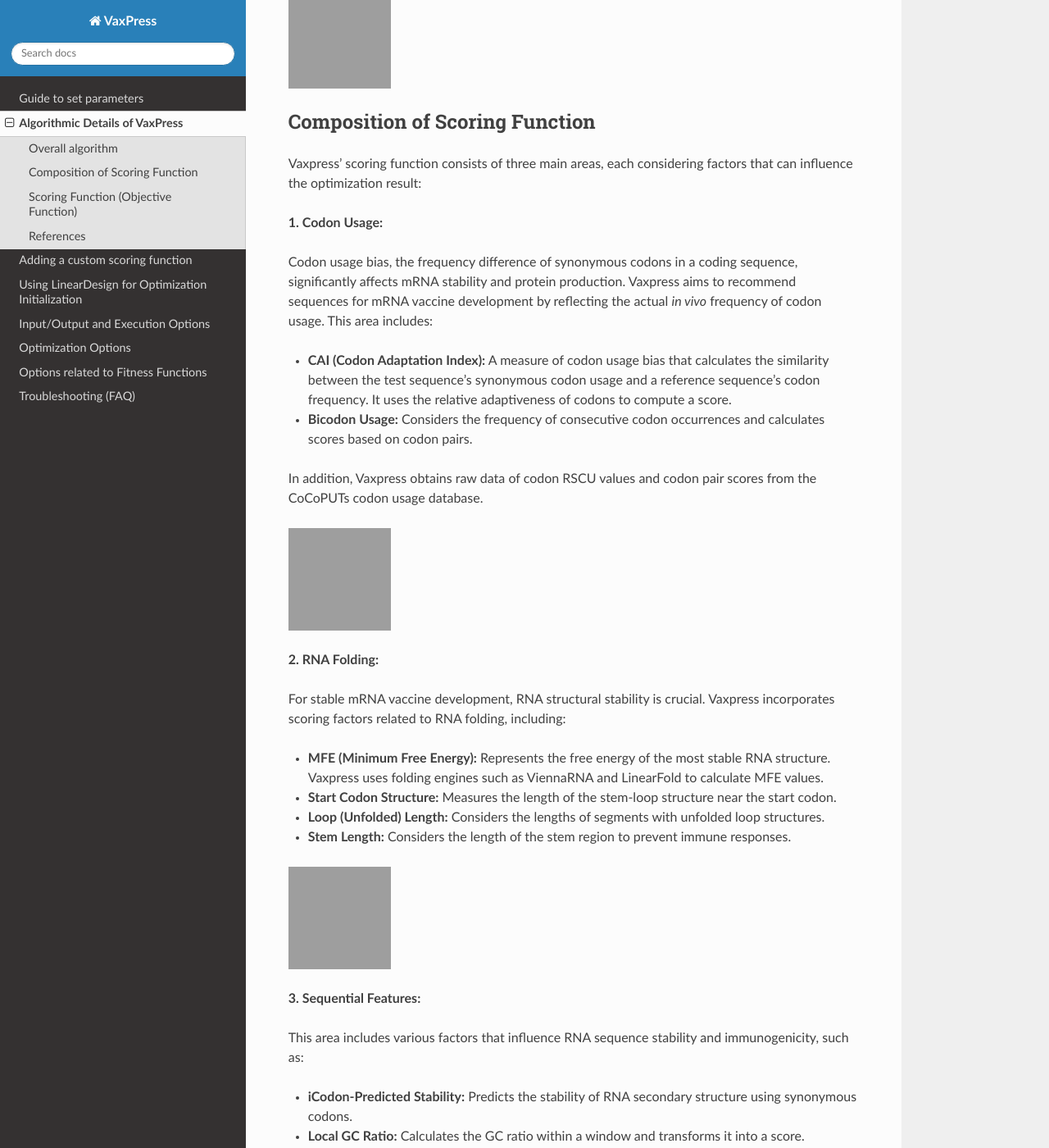
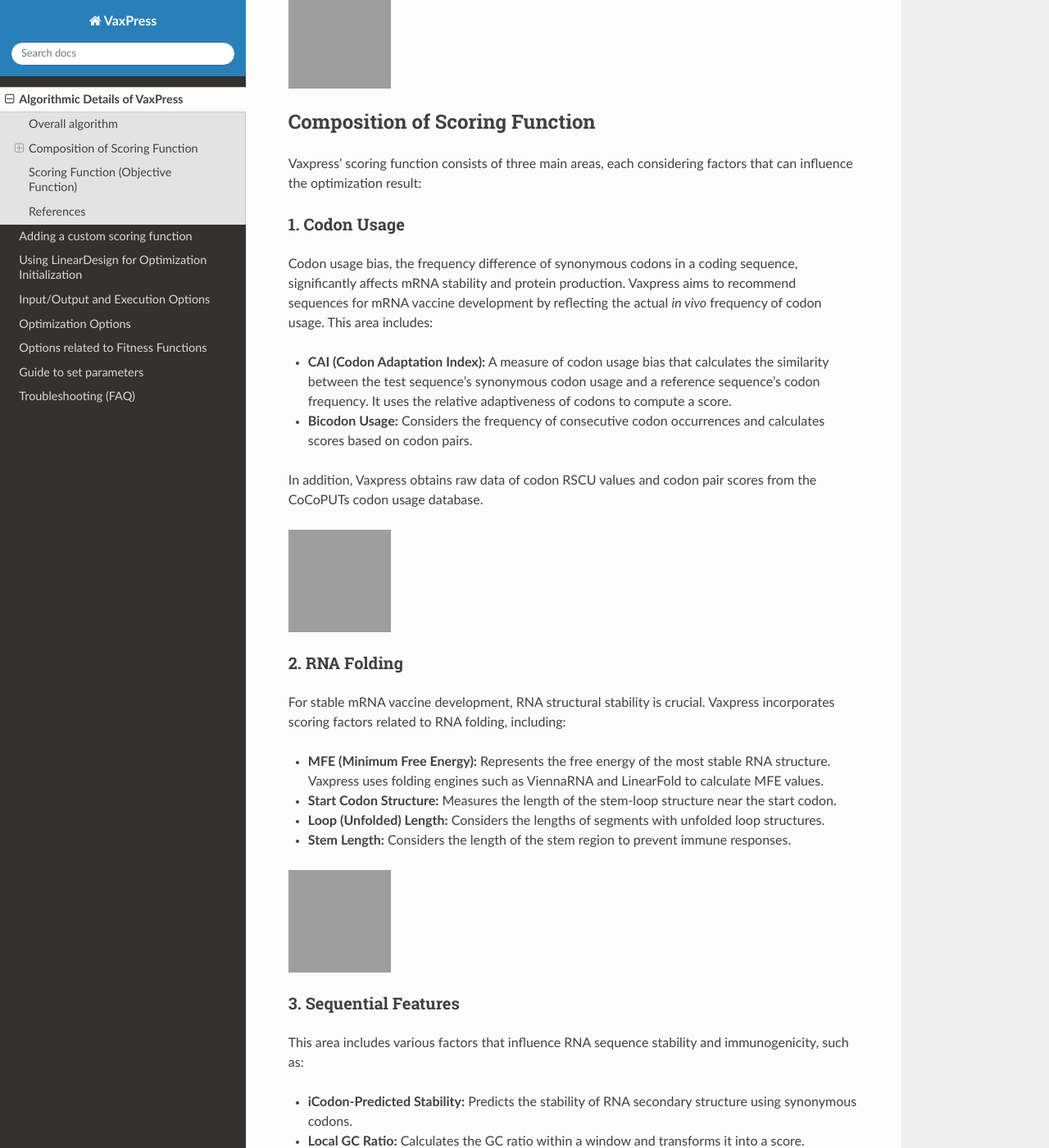
Before and after one commit to ChangLabSNU/VaxPress, a Sphinx documentation site: the page built from docs/source/algorithmic_details.rst, in a window 1280 px wide and 1400 px high, scrolled down 521 px. Shown: the whole window at 82% size. Built offline with Sphinx 7.4.7 and the Read the Docs theme 2.0.0, drawn with Linux system fonts in a browser that asks for light colours; grey boxes are pictures that could not be loaded.

Commit message:
Minor refinement to the rest of the documentation

```diff
--- a/docs/source/adding_scorefunc.rst
+++ b/docs/source/adding_scorefunc.rst
@@ -31,7 +31,7 @@
 this method is recommended when the new scoring function is to be used continuously.
 
 1) First, git clone VaxPress directory
-2) Add the scoring function .py file inside `VaxPress/vaxpress/scoring/` directory.
+2) Add the scoring function .py file inside ``VaxPress/vaxpress/scoring/`` directory.
 3) Reinstall VaxPress (``pip install .`` from the root directory of VaxPress.).
 
 .. code-block:: bash
--- a/docs/source/algorithmic_details.rst
+++ b/docs/source/algorithmic_details.rst
@@ -26,7 +26,9 @@
 
 Vaxpress' scoring function consists of three main areas, each considering factors that can influence the optimization result:
 
-**1. Codon Usage:**
+====================
+1. Codon Usage
+====================
 
 Codon usage bias, the frequency difference of synonymous codons in a coding sequence, significantly affects mRNA stability and protein production. Vaxpress aims to recommend sequences for mRNA vaccine development by reflecting the actual *in vivo* frequency of codon usage. This area includes:
 
@@ -42,7 +44,9 @@
     :scale: 50
     :alt: bicodon usage.
 
-**2. RNA Folding:**
+====================
+2. RNA Folding
+====================
 
 For stable mRNA vaccine development, RNA structural stability is crucial. Vaxpress incorporates scoring factors related to RNA folding, including:
 
@@ -60,7 +64,9 @@
     :scale: 50
     :alt: stem length.
 
-**3. Sequential Features:**
+===========================
+3. Sequential Features
+===========================
 
 This area includes various factors that influence RNA sequence stability and immunogenicity, such as:
 
--- a/docs/source/index.rst
+++ b/docs/source/index.rst
@@ -140,13 +141,13 @@
 .. toctree::
    :maxdepth: 2
 
-   guide_to_set_parameters
    algorithmic_details
    adding_scorefunc
    running_with_lineardesign
    execution_input_output_options
    optimization_parameters
    fitness_function_parameters
+   guide_to_set_parameters
    troubleshooting
 
 ------------------
--- a/docs/source/running_with_lineardesign.rst
+++ b/docs/source/running_with_lineardesign.rst
@@ -28,7 +28,6 @@
 
 Also, given that LinearDesign's outputs are already quite optimal, the ``--initial-mutation-rate`` can be reduced to 0.01.
 This ensures efficient optimization as there's a minimal likelihood that a better mutation would emerge with a higher mutation rate.
-
 ::
     # Running VaxPress with LinearDesign
     vaxpress -i spike.fa -o results-spike --processes 36 \
```
Also changed, not shown: other parts of docs/source/index.rst (+2 -1 lines), docs/source/troubleshooting.rst (+8 -5 lines).
